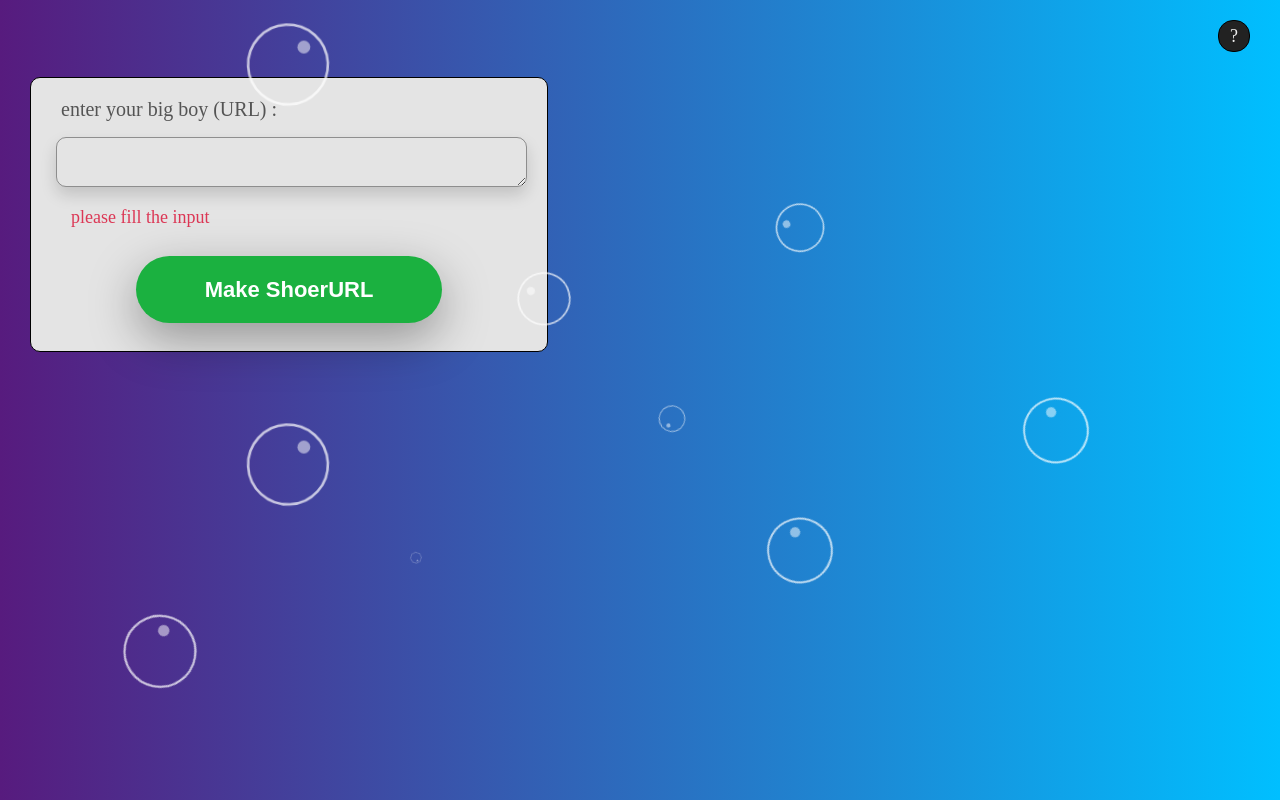
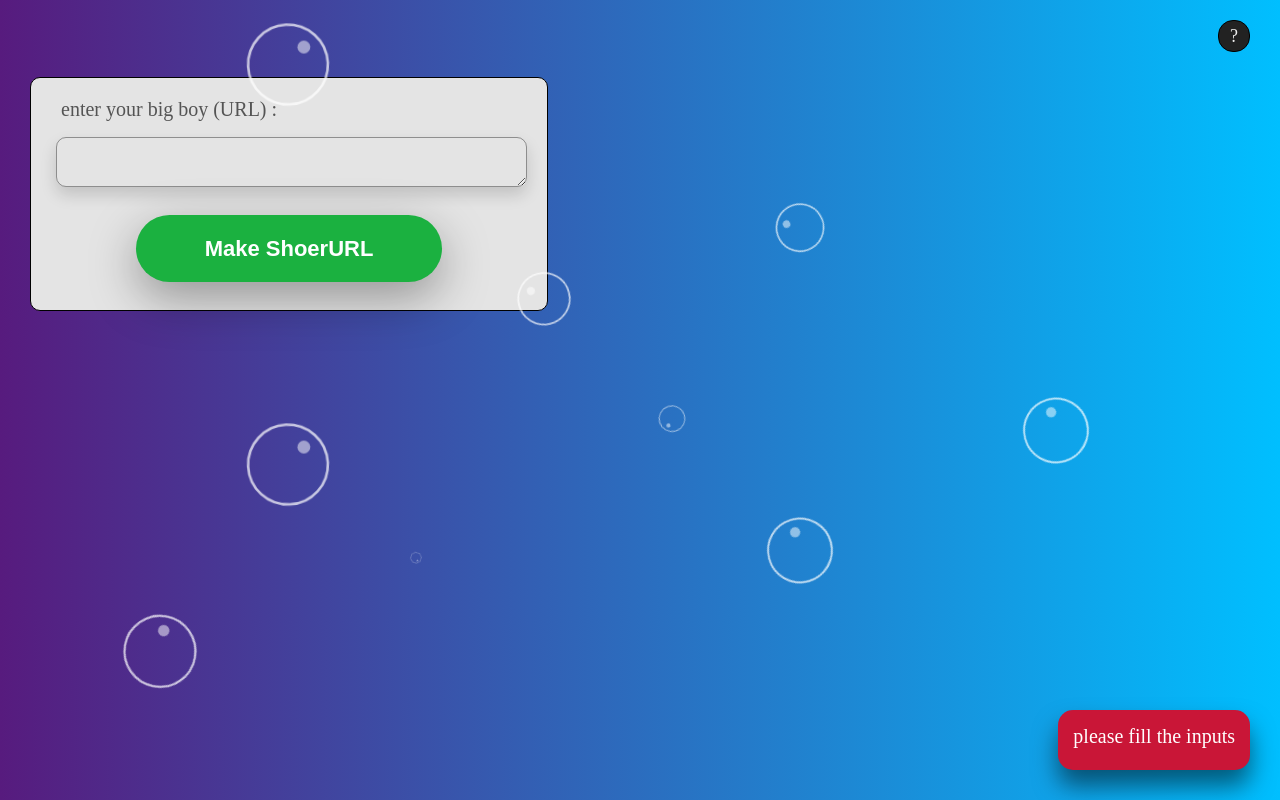
Before and after one commit to amz2694/TinyURL, a Vue app in the folder front/: page /#/ in a window 1280 px wide. Both pictures are taken after a click on the button "Make ShoerURL". Built offline with nearby package versions, Linux system fonts and the light colour scheme.

Commit message:
err component && show short URL

```diff
--- a/front/src/App.vue
+++ b/front/src/App.vue
@@ -1,5 +1,4 @@
 <template>
-<auth v-if="showRegister"/>
   <div class="head">
     <div class="nav" @click="toggleHelp">
       <span class="help-icon">?</span>
--- a/front/src/components/auth.vue
+++ b/front/src/components/auth.vue
@@ -1,5 +1,6 @@
 <template>
 <div class="register-container">
+<msg :msg="err" v-if="err" @endmsg="endmsg" />
     <div class="container">
         <div class="tabs">
             <button id="loginTab" class="loginTab" @click="toggleLogin">login</button>
@@ -14,7 +15,6 @@
                     <input type="text" class="reg-input" v-model="email">
                     <p class="text">password :</p>
                     <input type="text" class="reg-input" v-model="pass">
-                    <p class="err" >please fill the inputs</p>
                     <button class='submit' @click="submitRegister">submit</button>
                 </div>
             </div>
@@ -24,7 +24,6 @@
                     <input type="text" class="reg-input" v-model="username">
                     <p class="text">password :</p>
                     <input type="text" class="reg-input" v-model="pass">
-                    <p class="err2" >please fill the inputs</p>
                     <button class='submit' @click="submitAuth">submit</button>
                 </div>
             </div>
@@ -35,17 +34,23 @@
 
 <script>
 import axios from 'axios';
+import msg from "./msg.vue"
 
 export default {
+  components: { msg },
     data() {
         return {
             username : '',
             email : '',
             pass : '',
-            accessToken : ''
+            accessToken : '',
+            err : ''
         }
     },
     methods : {
+        endmsg() {
+            this.err ="";
+        },
         toggleSignup() {
             document.getElementById('loginTab').classList.remove('border-bottom');
             document.getElementById('signupTab').classList.add('border-bottom');
@@ -75,13 +80,14 @@ export default {
                 })
                 .catch(err => {
                     if (err.response.status == 409) {
+                        this.err = "this username already exist"
                         console.log('duplicated');
                     } else {
-                        console.log(err);
+                        this.err = "something went wrong please try again";
                     }
                 })
             } else {
-                document.getElementsByClassName('err')[0].style.display = "block";
+                this.err = "please fill the inputs";
             }
         },
         async submitAuth() {
@@ -98,13 +104,13 @@ export default {
                 })
                 .catch(err => {
                     if (err.response.status == 401) {
-                        console.log('no username found');
+                        this.err = "username or password wrong";
                     } else {
-                        console.log(err);
+                        this.err = "something went wrong please try again";
                     }
                 })
             } else {
-                document.getElementsByClassName('err2')[0].style.display = "block";
+                this.err = "please fill the inputs";
             }
         }
 
--- /dev/null
+++ b/front/src/components/msg.vue
@@ -0,0 +1,20 @@
+<template>
+  <div class="msg-container">
+      <span class="msg">{{ msg }}</span>
+  </div>
+</template>
+
+<script>
+export default {
+    props : ['msg'],
+    mounted () {
+      setTimeout(()=>{
+        this.$emit('endmsg');
+      },5000)
+    }
+}
+</script>
+
+<style src="../style/msg.css">
+
+</style>
--- a/front/src/style/auth.css
+++ b/front/src/style/auth.css
@@ -88,17 +88,6 @@
     box-shadow: 0 .5rem 1rem rgba(0, 0, 0, .15);
 }
 
-.err,
-.err2 {
-    margin-top: 0;
-    padding-top: 20px;
-    margin-left: 40px;
-    margin-bottom: 0;
-    font-size: 18px;
-    color: #DC3755;
-    display: none;
-}
-
 .submit {
     width: 306px;
     height: 67px;
--- a/front/src/style/home.css
+++ b/front/src/style/home.css
@@ -63,3 +63,27 @@
 .submit:hover {
     background-color:#0edd42;
 }
+
+.copy-container {
+    display: flex;
+    margin-top: 16px;
+}
+
+.copy-but {
+    border-radius: 0 10px 10px 0;
+    border: none;
+    background-color: #1bb140;
+    width: 75px;
+    color: #EEEEEE;
+    cursor: pointer;
+}
+
+.copy-input {
+    border-radius: 10px 0 0 10px;
+    cursor: not-allowed;
+
+}
+
+.short-text {
+    margin-left: 8px;
+}
--- /dev/null
+++ b/front/src/style/msg.css
@@ -0,0 +1,16 @@
+.msg-container {
+    position: fixed;
+    bottom: 30px;
+    right: 30px;
+    background-color: #c91637;
+    height: 30px;
+    padding: 15px;
+    border-radius: 15px;
+    box-shadow: 0 1rem 1.5rem rgba(0, 0, 0, .5);
+}
+
+.msg {
+    font-size: 20px;
+    text-align: center;
+    color: #FFFFFF;
+}
--- a/front/src/views/Home.vue
+++ b/front/src/views/Home.vue
@@ -1,12 +1,19 @@
 <template>
   <div class="home">
+    <Msg :msg="err" v-if="err" @endmsg="endmsg"/>
     <auth @auth="setToken" v-if="showAuth" />
     <div class="shortner-container">
       <p class="text">enter your big boy (URL) :</p>
       <div class="input-container">
         <span class="url-input" role="textbox" contenteditable></span>
       </div>
-      <p class="err" >please fill the input</p>
+      <div class="input-container" v-show="short" >
+        <p class="text short-text">your tiny input :</p>
+        <div class="copy-container">
+          <input type="text" id="short" class="url-input copy-input" disabled @click="copy">
+          <button @click="copy" class="copy-but">copy</button>
+        </div>
+      </div>
       <button class='submit' @click="checkToken">Make ShoerURL</button>
     </div>
   </div>
@@ -15,18 +22,31 @@
 <script>
 import axios from 'axios'
 import auth from '../components/auth.vue'
+import Msg from '../components/msg.vue'
 
 export default {
   name: 'Home',
-  components: {auth},
+  components: {auth, Msg},
   data() {
     return {
       short : '',
       accessToken : '',
-      showAuth : false
+      showAuth : false,
+      err : ''
     }
   },
   methods : {
+    copy() {
+      var r = document.createRange();
+      r.selectNode(document.getElementById("short"));
+      window.getSelection().removeAllRanges();
+      window.getSelection().addRange(r);
+      document.execCommand('copy');
+      window.getSelection().removeAllRanges();
+    },
+    endmsg() {
+      this.err ="";
+    },
     setToken(token) {
       this.accessToken = token;
       this.checkToken();
@@ -44,12 +64,13 @@ export default {
               this.showAuth = false;
             })
             .catch(err => {
-              this.showAuth = true
-              console.log(err)
+              this.showAuth = true;
+              console.log(err);
+              this.err = "something went wrong please try again";
             })
         }
       } else {
-          document.getElementsByClassName('err')[0].style.display = "block";
+          this.err = "please fill the inputs";
       }
     }
     ,
@@ -62,10 +83,11 @@ export default {
         .post('https://127.0.0.1:8000/short',{"URL": url},config)
         .then(res => {
           this.short = res.data.shortURL;
-          console.log(`success ${this.short}`);
+          document.getElementById("short").value =this.short;
         })
         .catch(err => {
           console.log(err);
+          this.err = "something went wrong please try again";
         })
     }
   }
```
